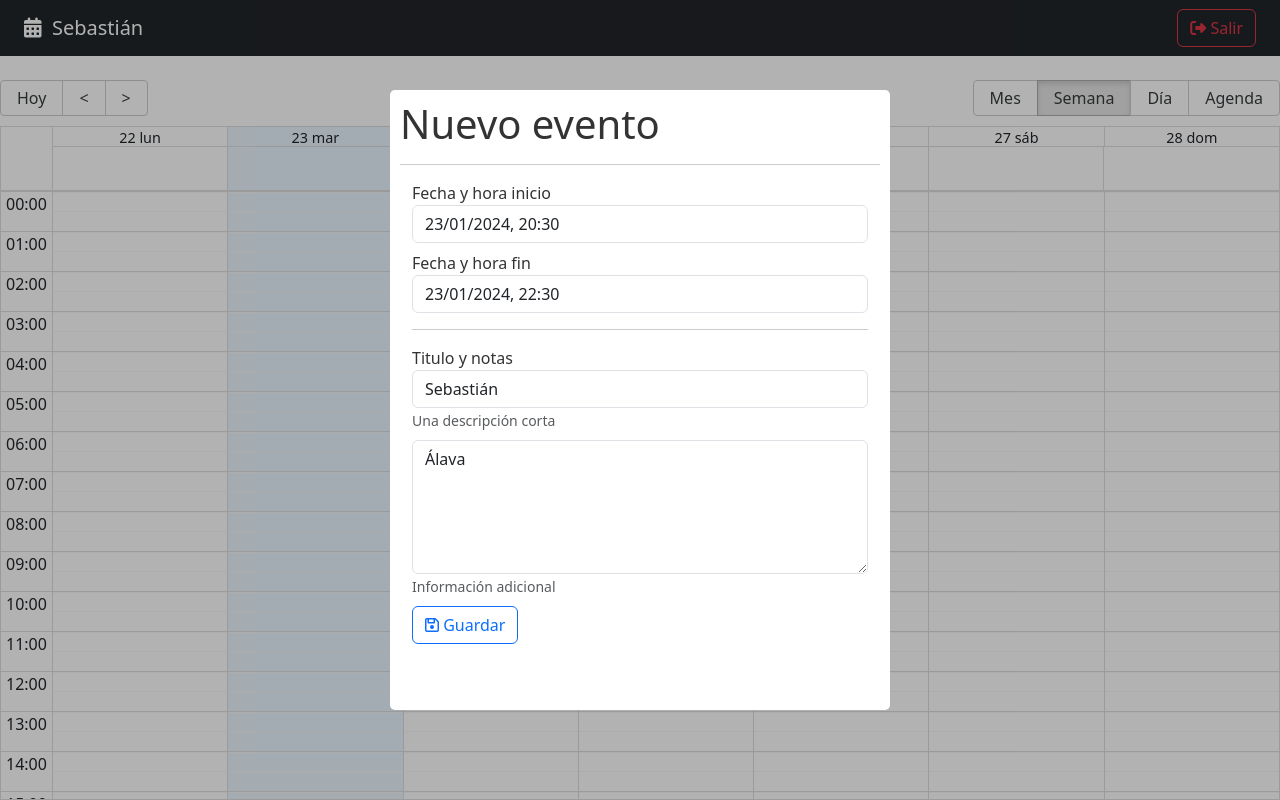
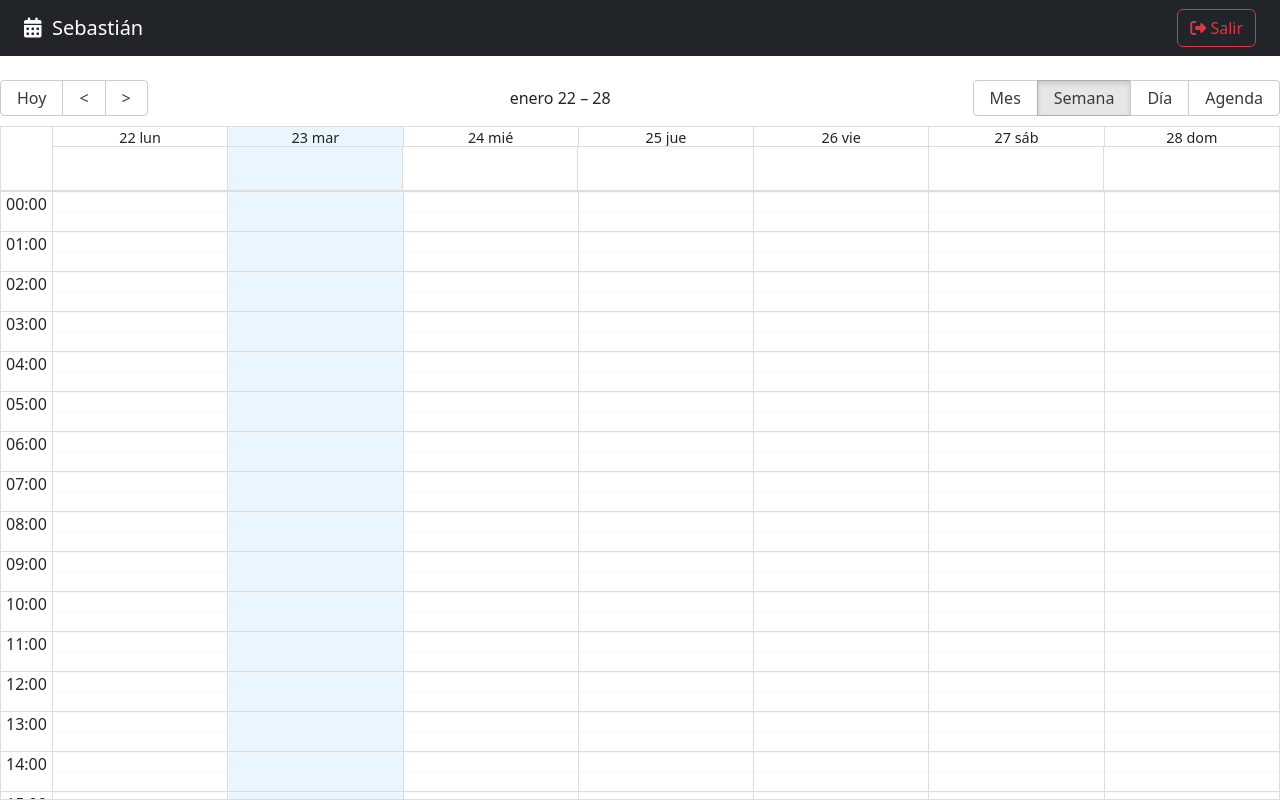
Before and after one commit to sebastian461/react-calendar, a React (Vite) app: page / in a window 1280 px wide. Built offline with nearby package versions, Linux system fonts and the light colour scheme.

Commit message:
Mostrar/cerrar modal
Usando el store y un cutom hook se muestra y oculta el modal

```diff
--- a/src/calendar/components/CalendarModal.jsx
+++ b/src/calendar/components/CalendarModal.jsx
@@ -6,6 +6,7 @@
 import { useMemo, useState } from "react";
 import "react-datepicker/dist/react-datepicker.css";
 import Swal from "sweetalert2";
+import { useUiStore } from "../../hooks";
 
 registerLocale("es", es);
 
@@ -26,7 +27,8 @@
 Modal.setAppElement("#root");
 
 export const CalendarModal = () => {
-  const [isOpen, setIsOpen] = useState(true);
+  const { closeDateModal } = useUiStore();
+  const { isDateModalOpen } = useUiStore();
 
   const [formSubmited, setFormSubmited] = useState(false);
 
@@ -57,10 +59,6 @@
     });
   };
 
-  const onCloseModal = () => {
-    setIsOpen(false);
-  };
-
   const onSubmit = (event) => {
     event.preventDefault();
     setFormSubmited(true);
@@ -79,16 +77,12 @@
     if (formValues.title.length <= 0) {
       throw new Error("El título no es correcto");
     }
-
-    /*
-      TODO: Cerrar modal
-     */
   };
 
   return (
     <Modal
-      isOpen={isOpen}
-      onRequestClose={onCloseModal}
+      isOpen={isDateModalOpen}
+      onRequestClose={closeDateModal}
       style={customStyles}
       className="modal"
       overlayClassName="modal-fondo"
--- a/src/calendar/pages/CalendarPage.jsx
+++ b/src/calendar/pages/CalendarPage.jsx
@@ -5,6 +5,7 @@
 import { CalendarEvent, CalendarModal, Navbar } from "../components";
 import { localizer, getMessages } from "../helpers";
 import { useState } from "react";
+import { useUiStore } from "../../hooks";
 
 const events = [
   {
@@ -21,6 +22,8 @@
 ];
 
 export const CalendarPage = () => {
+  const { openDateModal } = useUiStore();
+
   const [lastView, setLastView] = useState(
     localStorage.getItem("lastView") || "week"
   );
@@ -38,8 +41,8 @@
     };
   };
 
-  const onDoubleClick = (event) => {
-    console.log({ doubleClick: event });
+  const onDoubleClick = () => {
+    openDateModal();
   };
 
   const onSelect = (event) => {
--- /dev/null
+++ b/src/hooks/index.js
@@ -0,0 +1 @@
+export * from "./useUiStore";
--- /dev/null
+++ b/src/hooks/useUiStore.js
@@ -0,0 +1,24 @@
+import { useDispatch, useSelector } from "react-redux";
+import { onCloseDateModal, onOpenDateModal } from "../store/ui/uiSlice";
+
+export const useUiStore = () => {
+  const { isDateModalOpen } = useSelector((state) => state.ui);
+  const dispatch = useDispatch();
+
+  const openDateModal = () => {
+    dispatch(onOpenDateModal());
+  };
+
+  const closeDateModal = () => {
+    dispatch(onCloseDateModal());
+  };
+
+  return {
+    //*Propiedades
+    isDateModalOpen,
+
+    //*Métodos
+    openDateModal,
+    closeDateModal,
+  };
+};
--- a/src/store/ui/uiSlice.js
+++ b/src/store/ui/uiSlice.js
@@ -15,4 +15,4 @@
   },
 });
 
-export const { onOpenDateModal } = uiSlice.actions;
+export const { onOpenDateModal, onCloseDateModal } = uiSlice.actions;
```
